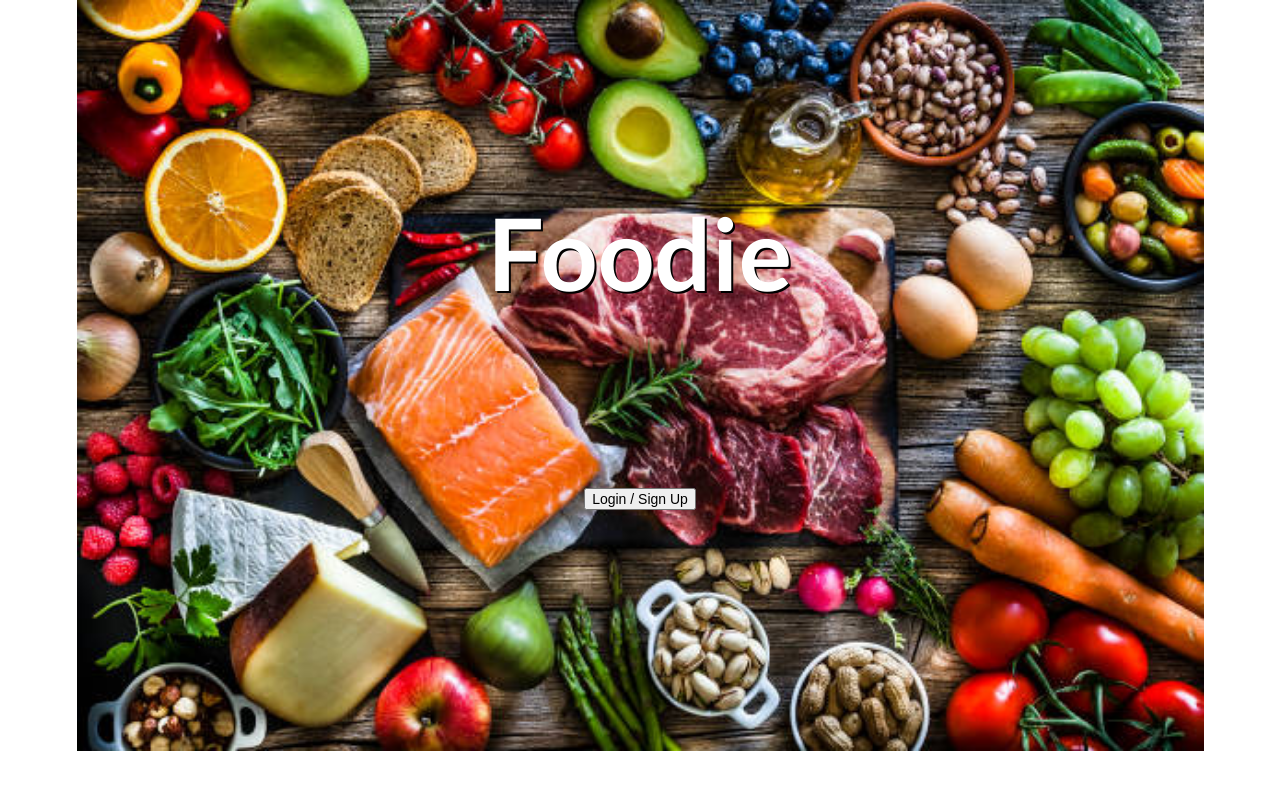
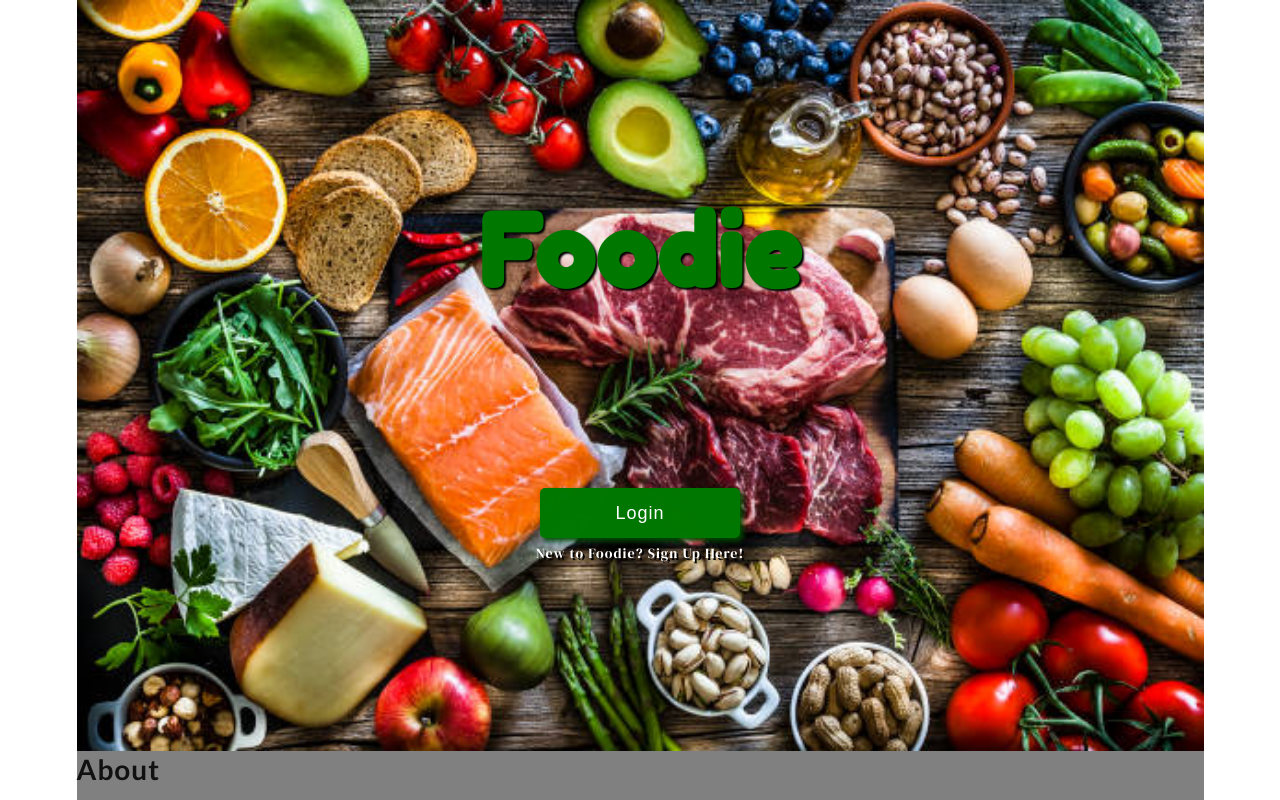
Before and after one commit to jakeokony1024/Foodie, a React (Create React App) app: page / in a window 1280 px wide. Shown: the top 800 px of the page. Built offline with nearby package versions, Linux system fonts and the light colour scheme.

Commit message:
font families added

```diff
--- a/public/index.html
+++ b/public/index.html
@@ -5,7 +5,11 @@
     <link rel="icon" href="%PUBLIC_URL%/favicon.ico" />
     <meta name="viewport" content="width=device-width, initial-scale=1" />
     <link rel="stylesheet" href="https://cdnjs.cloudflare.com/ajax/libs/semantic-ui/2.4.1/semantic.min.css" integrity="sha512-8bHTC73gkZ7rZ7vpqUQThUDhqcNFyYi2xgDgPDHc+GXVGHXq+xPjynxIopALmOPqzo9JZj0k6OqqewdGO3EsrQ==" crossorigin="anonymous" referrerpolicy="no-referrer" />
-    <meta name="theme-color" content="#000000" />
+    <link rel="preconnect" href="https://fonts.googleapis.com">
+<link rel="preconnect" href="https://fonts.gstatic.com" crossorigin>
+<link rel="preconnect" href="https://fonts.googleapis.com">
+<link rel="preconnect" href="https://fonts.gstatic.com" crossorigin>
+<link href="https://fonts.googleapis.com/css2?family=DM+Serif+Display&family=Fredoka+One&display=swap" rel="stylesheet">    <meta name="theme-color" content="#000000" />
     <meta
       name="description"
       content="Web site created using create-react-app"
--- a/src/components/AboutSection.js
+++ b/src/components/AboutSection.js
@@ -1,9 +1,13 @@
 import React from 'react';
-import Card from 'LandingCard';
+import Card from './LandingCard';
 
 
 const AboutSection = () => {
-
+ return (
+  <div className='main-section__about'>
+   <h1 className='header-text'>About</h1>
+  </div>
+ )
 }
 
 export default AboutSection;
--- a/src/components/App.js
+++ b/src/components/App.js
@@ -1,12 +1,14 @@
 import React from "react";
-import Header from './Header';
+// import Header from './Header';
 import Banner from "./Banner";
+import AboutSection from "./AboutSection";
 import './Css/index.scss';
 
 const App = () => {
  return (
   <div className="ui container">
    <Banner/>
+   <AboutSection/>
   </div>
  )
 }
--- a/src/components/Banner.js
+++ b/src/components/Banner.js
@@ -10,7 +10,8 @@ const Banner = () => {
     <h1 className="header">Foodie</h1>
    </div>
    <div className="login-box">
-    <button className="login">Login / Sign Up</button>
+    <button className="login">Login</button>
+    <a href="#"><p>New to Foodie? Sign Up Here!</p></a>
    </div>
    </div>
   </div>
--- a/src/components/Css/index.scss
+++ b/src/components/Css/index.scss
@@ -1,3 +1,9 @@
+* {
+  font-family: 'DM Serif Display', serif;
+  letter-spacing: 1px;
+
+}
+
 .hero-text {
   position: absolute;
   top: 25%;
@@ -5,27 +11,74 @@
   justify-content: center;
   width: 100%;
 }
+.header {
+  font-family: 'Fredoka One', cursive;  color: #007800fe;
+  text-shadow: 2px 2px 2px black;
+  font-weight: 700;
+  font-size: 100px;
+}
+
+button {
+  display: inline-block;
+  border: none;
+  padding: 1rem 2rem;
+  margin: 0;
+  text-decoration: none;
+  font-family: sans-serif;
+    font-size: 1rem;
+    cursor: pointer;
+    text-align: center;
+    transition: background 250ms ease-in-out,
+                transform 150ms ease;
+    -webkit-appearance: none;
+    -moz-appearance: none;
+}
+
+button:hover {
+    background: #014b01fe;
+}
+
+button:focus {
+  outline: 1px solid #004900;
+  outline-offset: -4px;
+}
+
+button:active {
+  transform: scale(0.99);
+}
 
 .login-box {
   position: absolute;
   top: 65%;
   display: flex;
-  justify-content: center;
+  flex-direction: column;
+  align-items: center;
   width: 100%;
 }
-.header {
+
+.login {
+
+  background-color: #007800fe;
   color: white;
-  text-shadow: 2px 2px black;
-  font-weight: 700;
-  font-size: 100px;
+  height: 50px;
+  width: 200px;
+  border-radius: 5px;
+  font-size: large;
+  box-shadow: 3px 3px 5px #004900;
 }
 
-.banner-image {
-  background-color: rgba(0, 0, 0, 0.4);
-  background-image: linear-gradient(
-    to top,
-    rgba(0, 0, 0, 0.8),
-    rgba(0, 0, 0, 0) 60%,
-    rgba(0, 0, 0, 0.8) 100%
-  );
+.login-box > a {
+  color: white;
+  text-decoration: none;
+  text-shadow: 2px 2px black;
+  margin-top: 5px;
 }
+.login:hover {
+  cursor: pointer;
+}
+
+.main-section__about {
+  height: 20em;
+  width: 100%;
+  background-color: gray;
+}
```
